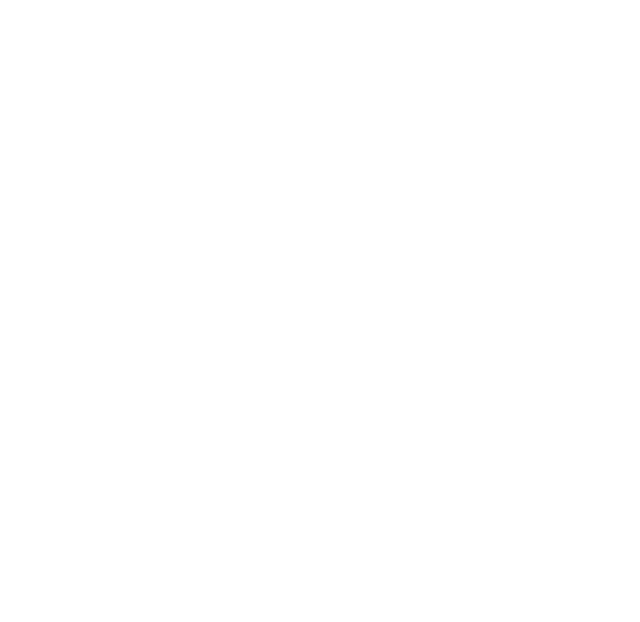
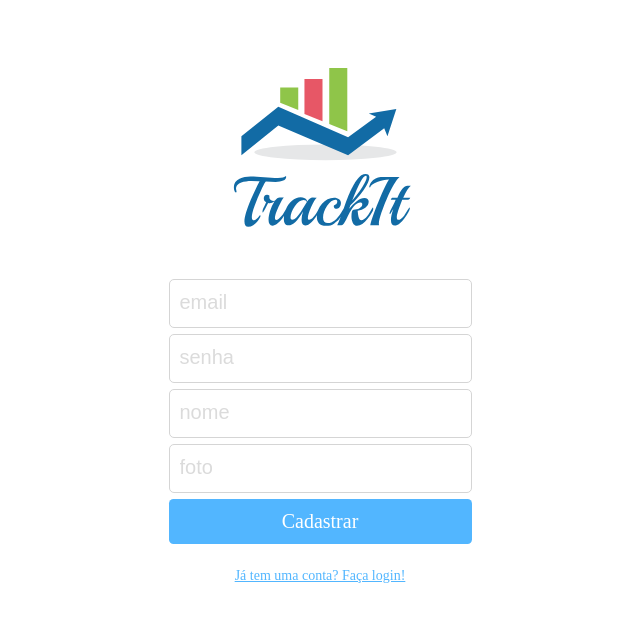
Before and after one commit to nandasino/projeto11-trackit, a React (Create React App) app: page /cadastro in a window 1280 px wide. Shown: the top 622 px of the page, without its empty margins (320-960 px from the left). Built offline with nearby package versions, Linux system fonts and the light colour scheme.

Commit message:
layout cadastro pronto

```diff
--- a/src/components/Cadastro.js
+++ b/src/components/Cadastro.js
@@ -1,6 +1,126 @@
+import styled from "styled-components";
+import Logo from "../assets/Logo.svg";
+import { Link, useNavigate } from "react-router-dom";
+import { useState } from "react";
+import { ThreeDots } from "react-loader-spinner";
+import { postCadastro } from "./services/services";
+
 export default function Cadastro(){
+    const navigate = useNavigate();
+    const [desabilitado, setDesabilitado] = useState(false);
+    const [preencheForm, setpreencheForm] = useState({
+      email: "",
+      name: "",
+      image: "",
+      password: "",
+    });
+
+    function atualizaImput(element){
+        setpreencheForm({ ...preencheForm, [element.target.name]: element.target.value });
+    }
+
+    function enviaForm(){
+        alert("envia form");
+    }
     return(
-        <>
-        </>
-    )
+        <Container>
+        <img src={Logo} alt="Logo" />
+        <form onSubmit={enviaForm}>
+          <input
+            desabilitado={desabilitado}
+            required
+            value={preencheForm.email}
+            name="email"
+            type="email"
+            placeholder="email"
+            onChange={atualizaImput}
+          />
+          <input
+            desabilitado={desabilitado}
+            required
+            value={preencheForm.password}
+            name="password"
+            type="password"
+            placeholder="senha"
+            onChange={atualizaImput}
+          />
+          <input
+            desabilitado={desabilitado}
+            required
+            value={preencheForm.name}
+            name="name"
+            type="text"
+            placeholder="nome"
+            onChange={atualizaImput}
+          />
+          <input
+            desabilitado={desabilitado}
+            required
+            value={preencheForm.image}
+            name="image"
+            type="url"
+            placeholder="foto"
+            onChange={atualizaImput}
+          />
+          <button desabilitado={desabilitado} type="submit">
+            {!desabilitado ? (
+              "Cadastrar"
+            ) : (
+              <ThreeDots color="#FFFFFF" height={80} width={80} />
+            )}
+          </button>
+        </form>
+        <Link to="/">Já tem uma conta? Faça login!</Link>
+      </Container>
+    );
 }
+const Container = styled.section`
+  height: 100vh;
+  display: flex;
+  flex-direction: column;
+  align-items: center;
+  img {
+    margin-top: 68px;
+    margin-bottom: 32px;
+  }
+  form {
+    display: flex;
+    flex-direction: column;
+  }
+  input {
+    padding-left: 10px;
+    width: 289px;
+    height: 45px;
+    border: 1px solid #d5d5d5;
+    border-radius: 5px;
+    margin-bottom: 6px;
+    font-size: 15px;
+  }
+  input::placeholder {
+    color: #dbdbdb;
+    font-size: 20px;
+    font-weight: 400;
+  }
+  button {
+    font-family: "Lexend Deca";
+    border: none;
+    background-color: #52b6ff;
+    border-radius: 4.5px;
+    width: 303px;
+    height: 45px;
+    color: #ffffff;
+    font-size: 20px;
+    display: flex;
+    align-items: center;
+    justify-content: center;
+  }
+  button[desabilitado] {
+    opacity: 0.7;
+  }
+  a {
+    color: #52b6ff;
+    font-size: 14px;
+    align-self: center;
+    margin-top: 25px;
+  }
+`;
--- a/src/components/Login.js
+++ b/src/components/Login.js
@@ -139,7 +139,7 @@ const Container = styled.section`
     display: flex;
     align-items: center;
     justify-content: center;
-    opacity: ${(props) => (props.disabled ? "0.7" : "1")};
+    opacity: ${(props) => (props.desabilitado ? "0.7" : "1")};
   }
   a {
     color: #52b6ff;
--- a/src/components/services/services.js
+++ b/src/components/services/services.js
@@ -7,7 +7,11 @@ function postLogin(login) {
     return promise;
   }
 
-
+function postCadastro(cadastro){
+  const promise = axios.post(`${BASE_URL}/auth/sign-up`, cadastro);
+  return promise;
+}
 export {
     postLogin,
+    postCadastro,
 }
```
